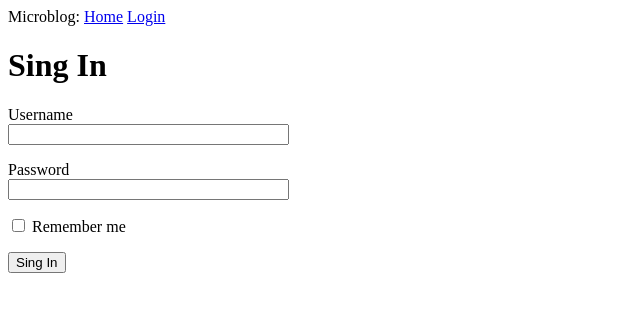
After one commit to guilhermelmello/flask_microblog, a Flask app: page /login in a window 1280 px wide. The commit adds this page. Shown: the top 312 px of the page, without its empty margins (0-640 px from the left). Run offline with Flask 2, Linux system fonts and the light colour scheme.

Commit message:
Add login page.

```diff
--- /dev/null
+++ b/app/forms.py
@@ -0,0 +1,13 @@
+from flask_wtf import FlaskForm
+from wtforms import StringField
+from wtforms import PasswordField
+from wtforms import BooleanField
+from wtforms import SubmitField
+from wtforms.validators import DataRequired
+
+
+class LoginForm(FlaskForm):
+    username = StringField('Username', validators=[DataRequired()])
+    password = PasswordField('Password', validators=[DataRequired()])
+    remember_me = BooleanField('Remember me')
+    submit = SubmitField('Sing In')
--- a/app/routes.py
+++ b/app/routes.py
@@ -1,5 +1,9 @@
 from app import app
+from app.forms import LoginForm
 from flask import render_template
+from flask import flash
+from flask import redirect
+from flask import url_for
 
 
 @app.route('/')
@@ -20,3 +24,20 @@ def index():
         ]
     )
     return render_template('index.html', **template_params)
+
+
+@app.route('/login', methods=['GET', 'POST'])
+def login():
+    form = LoginForm()
+
+    if form.validate_on_submit():
+        msg = 'Login required for user {}, remember_me={}'
+        msg = msg.format(form.username.data, form.remember_me.data)
+        flash(msg)
+        return redirect(url_for('index'))
+
+    template_params = dict(
+        title='Sing In',
+        form=form
+    )
+    return render_template('login.html', **template_params)
--- a/app/templates/default.html
+++ b/app/templates/default.html
@@ -9,8 +9,20 @@
 
     <body>
         <div>
-            Microblog: <a href='/index'>Home</a>
+            Microblog:
+            <a href="{{ url_for('index') }}">Home</a>
+            <a href="{{ url_for('login') }}">Login</a>
         </div>
+
+        {% with messages = get_flashed_messages() %}
+        {% if messages %}
+            <ul>
+                {% for message in messages %}
+                <li>{{ message }}</li>
+                {% endfor %}
+            </ul>
+        {% endif %}
+        {% endwith %}
 
         {% block content %}
         {% endblock %}
--- /dev/null
+++ b/app/templates/login.html
@@ -0,0 +1,30 @@
+{% extends "default.html" %}
+
+{% block content %}
+
+    <h1>Sing In</h1>
+    <form action="" method="post" novalidate>
+
+        {{ form.hidden_tag() }}
+        <p>
+            {{ form.username.label }}<br>
+            {{ form.username(size=32) }}
+            {% for error in form.username.errors %}
+                <span style="color: red;">[{{ error }}]</span>
+            {% endfor %}
+        </p>
+
+        <p>
+            {{ form.password.label }}<br>
+            {{ form.password(size=32) }}
+            {% for error in form.password.errors %}
+                <span style="color: red;">[{{ error }}]</span>
+            {% endfor %}
+        </p>
+
+        <p>{{ form.remember_me() }} {{ form.remember_me.label }}</p>
+        <p>{{ form.submit() }}</p>
+
+    </form>
+
+{% endblock %}
```
